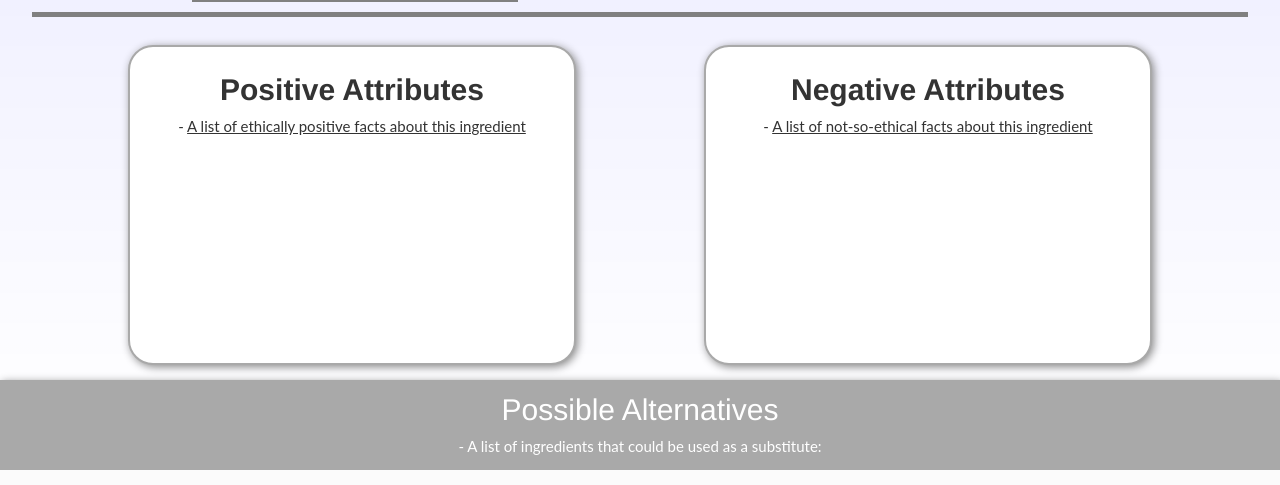
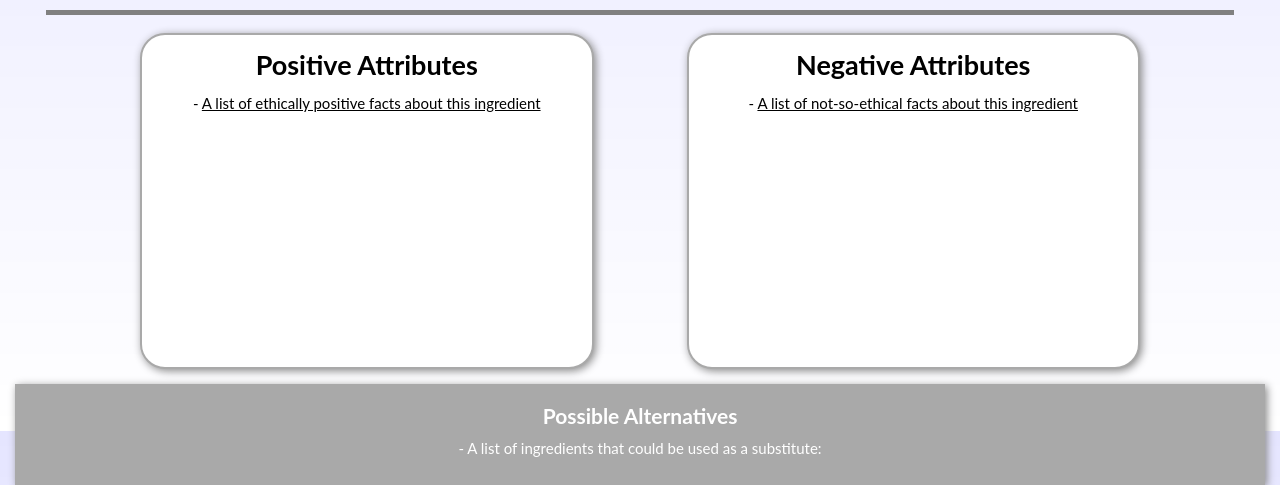
Before and after one commit to cdhollis94/Team_Zero_Three, a Flask app: template main_app/templates/ingredient_view.html in a window 1280 px wide. Shown: the part 369-854 px from the top of the page. Run offline with Flask 2, Linux system fonts and the light colour scheme; the template is opened without the code that fills it, so the values that code supplies are empty; some libraries are stand-ins or nearby versions.

Commit message:
Cleaned up styles for ingredient_view.html
Moved any styling that does not have to do with position into style.css

```diff
--- a/main_app/templates/ingredient_view.html
+++ b/main_app/templates/ingredient_view.html
@@ -1,46 +1,45 @@
-{% extends "bootstrap/base.html" %}
+{% extends "base.html" %}
 {% block title %}Ingredient Detail - {{ingredient.ing_name}}{% endblock %}
 {% block head %}
+    {{ super() }}
     <link rel="stylesheet" type="text/css" href={{ url_for('static', filename='style.css') }}/>
-    {{ super() }}
 {% endblock %}
 {% block body %}
 
 
 <!-- INGREDIENT NAME BEGINS HERE -->
-<h1 style="margin-left:5%;margin-bottom:0px">
+<h1 style="margin-left:5%">
     <b>{{ingredient.ing_name}}</b>
 </h1>
-<hr style="height:5px;width:95%;border-width:0;color:gray;background-color:gray;margin-top:0px">
+<center><hr class="majorLine"></center>
 
 
 <!-- INGREDIENT INFORMATION BEGINS HERE -->
 <div>
-    <p style="float: left; border: 3px solid gray;margin-left:15%">
+    <p style="float: left; border: 3px solid gray;margin-left:15%;margin-bottom:10px">
     <img src={{ url_for('static', filename = 'avocado.jpeg') }} width="320" height="320" alt="avocado" title="Avocado">
-    <h2 style="margin-left:50%;font-size:27px;margin-bottom:0px">
+    <h2 style="margin-left:40%">
         <b>Summary</b>
     </h2>
 </div>
-<hr style="height:4px;width:48%;border-width:0;color:darkgray;background-color:darkgray;margin-top:0px;margin-right:3%;text-align:right">
-<h2 style="margin-left:50%;font-size:21px">
+<hr class="minorLine" style="float:right;margin-right:13%;margin-left:0px">
+<h3 style="margin-left:42%;margin-top:10px">
     Food Group: {{ingredient.food_group.fg_name}}
-</h2>
-<h2 style="margin-left:50%;font-size:21px">
+</h3>
+<h3 style="margin-left:42%">
     Description: blablablablablablablablablablablabla...
-</h2>
+</h3>
 <br>
 
 
 
-<hr style="height:4px;width:48%;border-width:0;color:darkgray;background-color:darkgray;margin-top:0px;margin-right:3%;text-align:right">
-<hr style="height:5px;width:95%;border-width:0;color:gray;background-color:gray;margin-top:0px;float:left;margin-left:2.5%">
+<hr class="minorLine" style="float:right;margin-right:13%;margin-left:0px">
+<center><hr class="majorLine"></center>
 
 
 
 <!-- ETHICAL ATTRIBUTES BEGIN HERE -->
-<div style="clear:both;float:left;background-color:white;border:2px solid darkgrey;border-radius:25px;margin-left:10%;margin-top:8px;
-padding:6px;width:35%;height:40%;box-shadow: 2px 2px 8px #888888;"">
+<div class="attributeBubble" style="clear:both;float:left;margin-left:10%;margin-top:8px">
     <h2 style="text-align:center">
         <b>Positive Attributes</b>
     </h2>
@@ -53,9 +52,7 @@ padding:6px;width:35%;height:40%;box-shadow: 2px 2px 8px #888888;"">
         {% endfor %}
     </ul>
 </div>
-<br>
-<div style="float:left;background-color:white;border:2px solid darkgrey;border-radius:25px;margin-left:10%;margin-top:8px;
-    padding:6px;width:35%;height:40%;box-shadow: 2px 2px 8px #888888">
+<div class="attributeBubble" style="float:right;margin-right:10%;margin-top:8px">
     <h2 style="text-align:center">
         <b>Negative Attributes</b>
     </h2>
@@ -69,15 +66,14 @@ padding:6px;width:35%;height:40%;box-shadow: 2px 2px 8px #888888;"">
     </ul>
 </div>
 
-<div style="display:block;height:15px;content:'';clear:both"></div>
+<div class="shortSpace"></div>
 
 
-<div style="clear:both;background-color:darkgrey;border-width:3px;border-color:grey;box-shadow: 2px 2px 8px #888888;
-    padding:3px">
+<div class="greyBlock">
     <center>
-    <h2 style="color:white;margin-top:10px">Possible Alternatives</h2>
-    <p style="color:white"> - A list of ingredients that could be used as a substitute:</p>
-    <ul style="list-style-type:none;color:white">
+    <h3 style="margin-top:10px">Possible Alternatives</h3>
+    <p> - A list of ingredients that could be used as a substitute:</p>
+    <ul style="list-style-type:none;margin-bottom:20px">
         {% for ings in ingredient.food_group.ingredients %}
             <li>{{ ings.ing_name }}</li>
         {% endfor %}
```
